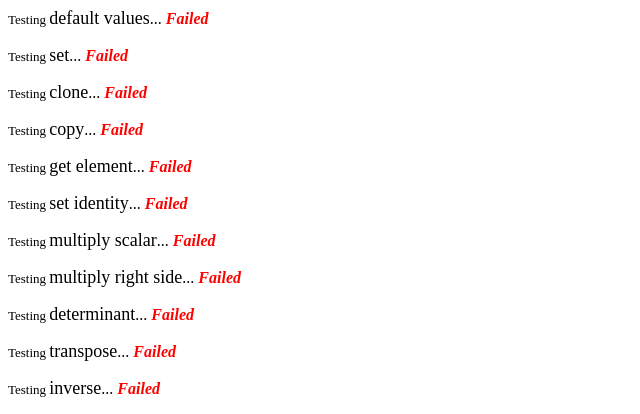
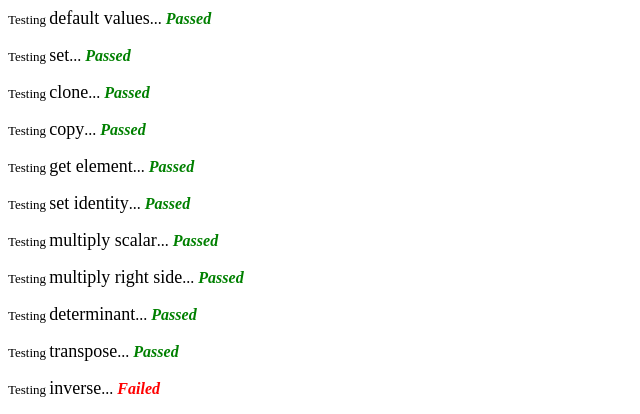
Before and after one commit to jenlopez1411/CST-325, a plain HTML site: page Module 3/Matrix-Files/test/test-matrix3.html in a window 1280 px wide. Shown: the top 414 px of the page, without its empty margins (0-640 px from the left). Drawn offline with Linux system fonts and the light colour scheme.

```diff
--- a/Module 3/Matrix-Files/math/matrix3.js
+++ b/Module 3/Matrix-Files/math/matrix3.js
@@ -12,20 +12,29 @@ var Matrix3 = function() {
 	// This format will be similar to what we'll eventually need to provide the WebGL API
 	this.elements = new Float32Array(9);
 
-	// todo
-	// "this.elements" should be initialized with values equal to the identity matrix
+	// Identity Matrix
+	for (var index = 0; index < this.elements.length; ++index) {
+        this.elements[index] = (index % 3 == Math.floor(index / 3)) ? 1 : 0;
+    }
 
 	// -------------------------------------------------------------------------
 	this.clone = function() {
-		// todo
 		// create a new Matrix3 instance that is an exact copy of 'this' one and return it
-		return this /* should be a new Matrix instance*/;
+		var copy = new Matrix3();
+		for(var index = 0; index < this.elements.length; index++)
+		{
+			copy.elements[index] = this.elements[index];
+		}
+		return copy;
 	};
 
 	// -------------------------------------------------------------------------
 	this.copy = function(other) {
-		// todo
 		// copy all of the elements of other into the elements of 'this' matrix
+		for(var index = 0; index < other.elements.length; index++)
+		{
+			this.elements[index] = other.elements[index];
+		}
 		return this;
 	};
 
@@ -34,7 +43,11 @@ var Matrix3 = function() {
 		// todo
 		// given the 9 elements passed in as argument e-row#col#, use
     // them as the values to set on 'this' matrix.
-    // Order is left to right, top to bottom.
+	// Order is left to right, top to bottom.
+		for(var index = 0; index < arguments.length; index++)
+		{
+			this.elements[index] = arguments[index];
+		}
 		return this;
 	};
 
@@ -42,14 +55,21 @@ var Matrix3 = function() {
 	this.getElement = function(row, col) {
 		// todo
 		// use the row and col to get the proper index into the 1d element array and return it
-		// return this.elements[/*index computed from row and col*/];
-		return this; // <== delete this line and use the one above
+		return this.elements[row*3 + col];
+
+	};
+
+	this.setElement = function(row, col, val) {
+		this.elements[row*3 + col] = val;
+		return this;
+
 	};
 
 	// -------------------------------------------------------------------------
 	this.setIdentity = function() {
-		// todo
-		// reset every element in 'this' matrix to make it the identity matrix
+		for (var index = 0; index < this.elements.length; ++index) {
+			this.elements[index] = (index % 3 == Math.floor(index / 3)) ? 1 : 0;
+		}
 		return this;
 	};
 
@@ -77,8 +97,9 @@ var Matrix3 = function() {
 
 	// -------------------------------------------------------------------------
 	this.multiplyScalar = function(s) {
-		// todo
-		// multiply every element in 'this' matrix by the scalar argument s
+		for (var index = 0; index < this.elements.length; index++) {
+			this.elements[index] = this.elements[index] * s;
+		}
 		return this;
 	};
 
@@ -87,21 +108,44 @@ var Matrix3 = function() {
 		// todo
 		// multiply 'this' matrix (on the left) by otherMatrixOnRight (on the right)
 		// the results should be applied to the elements on 'this' matrix
+
+		var result = new Float32Array(9);
+		for(var i = 0; i < 3; i++)
+		{
+			for( var j = 0; j < 3; j++)
+			{
+				for( var k = 0; k < 3; k++)
+				{
+					result[i*3 + j] +=  this.getElement(i, k) * otherMatrixOnRight.getElement(k, j);
+				}
+			}
+		}
+		this.elements = result;
 		return this;
 	};
 
 	// -------------------------------------------------------------------------
 	this.determinant = function() {
-		// todo
-		// compute and return the determinant for 'this' matrix
-		return Math.Infinity; // should be the determinant
+		var aDet = this.getElement(1,1) * this.getElement(2,2) - this.getElement(1,2) * this.getElement(2,1);
+		var bDet = this.getElement(1,0) * this.getElement(2,2) - this.getElement(1,2) * this.getElement(2,0);
+		var cDet = this.getElement(1,0) * this.getElement(2,1) - this.getElement(1,1) * this.getElement(2,0);
+		var determinant = aDet - bDet + cDet;
+		return determinant; // should be the determinant
 	};
 
 	// -------------------------------------------------------------------------
 	this.transpose = function() {
 		// todo
 		// modify 'this' matrix so that it becomes its transpose
-		return this;
+		var trans = new Matrix3();
+		for(var row = 0; row < 3; row++)
+			{
+				for(var col = 0; col < 3; col++)
+				{
+					trans.setElement(row, col, this.getElement(col, row));
+				}
+			}
+		return this.copy(trans);
 	};
 
 	// -------------------------------------------------------------------------
@@ -116,9 +160,8 @@ var Matrix3 = function() {
 		var e = this.elements;
 		console.log('[ '+
       '\n ' + e[0]  + ', ' + e[1]  + ', ' + e[2]  +
-      '\n ' + e[4]  + ', ' + e[5]  + ', ' + e[6]  +
-      '\n ' + e[8]  + ', ' + e[9]  + ', ' + e[10] +
-      '\n ' + e[12] + ', ' + e[13] + ', ' + e[14] +
+      '\n ' + e[3]  + ', ' + e[4]  + ', ' + e[5]  +
+      '\n ' + e[6]  + ', ' + e[7]  + ', ' + e[8] +
       '\n]'
 		);
 
--- a/Module 3/Matrix-Files/test/test-matrix3.html
+++ b/Module 3/Matrix-Files/test/test-matrix3.html
@@ -185,9 +185,15 @@ function testMultiplyScalar() {
 function testMultiplyRightSide() {
     reporter.reportTestStart("multiply right side");
 
-    var matRight = new Matrix3().set(1, 2, 3, 4, 5, 6, 7, 8, 9);
-    var m1 = new Matrix3().set(2, 4, 6, 8, 9, 7, 5, 3, 1);
-    var expectedResult = new Matrix3().set(60, 72, 84, 93, 117, 141, 24, 33, 42);
+    var matRight = new Matrix3().set(   1, 2, 3,
+                                        4, 5, 6,
+                                        7, 8, 9);
+    var m1 = new Matrix3().set( 2, 4, 6,
+                                8, 9, 7,
+                                5, 3, 1);
+    var expectedResult = new Matrix3().set( 60, 72, 84,
+                                            93, 117, 141,
+                                            24, 33, 42);
 
     try {
         assert(m1.elements[2] == 6, "test depends on 'set' working");
@@ -197,10 +203,13 @@ function testMultiplyRightSide() {
     }
 
     try {
+        m1.log();
         m1.multiplyRightSide(matRight);
+        m1.log();
         assert(matrix3Equal(m1, expectedResult), "matrix multiply from right side");
         reporter.reportTestEnd(true);
     } catch(err) {
+        console.log(err);
         reporter.reportTestEnd(false);
     }
 }
```
